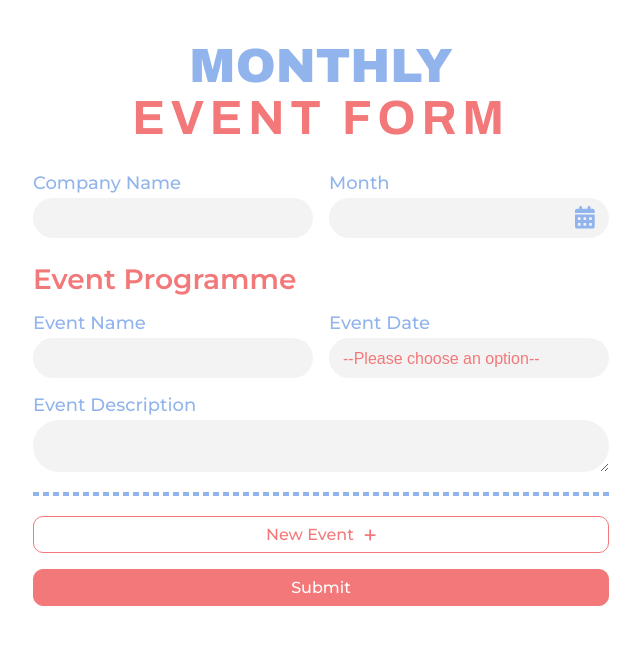
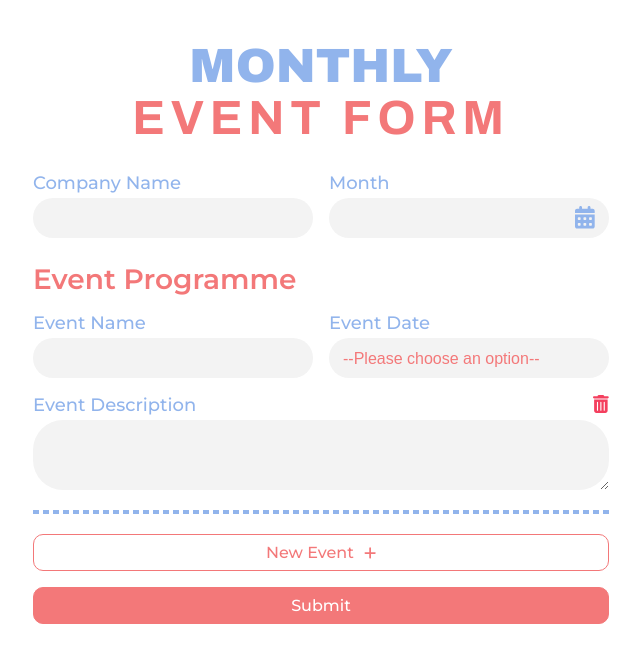
Before and after one commit to naufalzs/monthly-event-poster-generator, a React (Vite) app in the folder frontend/: page / in a window 1280 px wide. Shown: the top 662 px of the page, without its empty margins (319-959 px from the left). Built offline with nearby package versions, Linux system fonts and the light colour scheme.

Commit message:
feat(fe): add delete icon

```diff
--- a/frontend/src/App.jsx
+++ b/frontend/src/App.jsx
@@ -10,7 +10,7 @@ import {
   Textarea,
 } from "./globalTheme";
 import { FontAwesomeIcon } from "@fortawesome/react-fontawesome";
-import { faPlus } from "@fortawesome/free-solid-svg-icons";
+import { faPlus, faTrashCan } from "@fortawesome/free-solid-svg-icons";
 
 const Container = styled.div`
   max-width: 640px;
@@ -44,6 +44,13 @@ const UpperForm = styled.div`
   display: grid;
   grid-template-columns: repeat(2, minmax(0, 1fr));
   gap: 16px;
+`;
+
+const TrashIconWrapper = styled.div`
+  position: absolute;
+  right: 0;
+  color: var(--color-red);
+  cursor: pointer;
 `;
 
 const Title2 = styled.h2`
@@ -119,8 +126,11 @@ const App = () => {
               <LowerForm>
                 <Label>
                   Event Description
+                  <TrashIconWrapper>
+                    <FontAwesomeIcon icon={faTrashCan} />
+                  </TrashIconWrapper>
                   <Textarea
-                    rows={2}
+                    rows={3}
                     name="desc"
                     value={values.desc}
                     onChange={handleChange}
--- a/frontend/src/globalTheme.js
+++ b/frontend/src/globalTheme.js
@@ -1,6 +1,7 @@
 import styled, { css } from "styled-components";
 
 export const Label = styled.label`
+  position: relative;
   display: flex;
   flex-direction: column;
 
```
